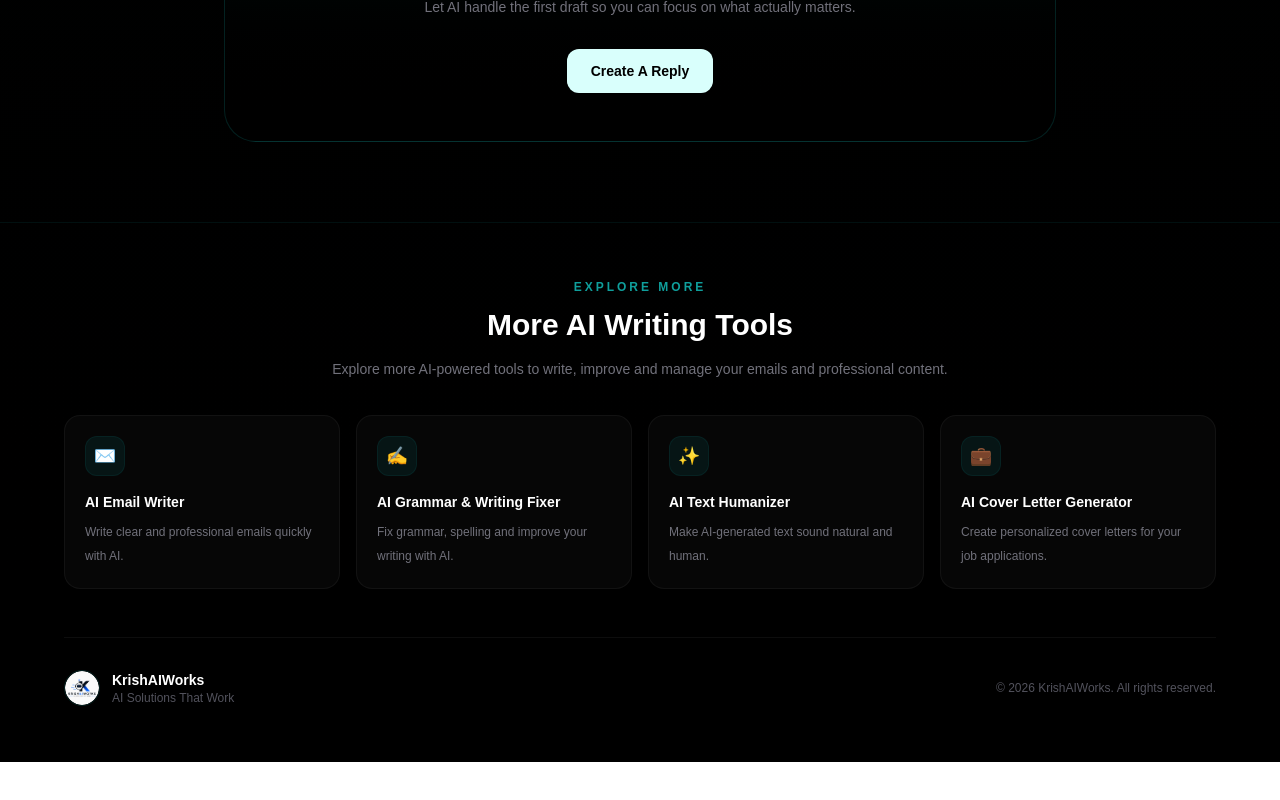
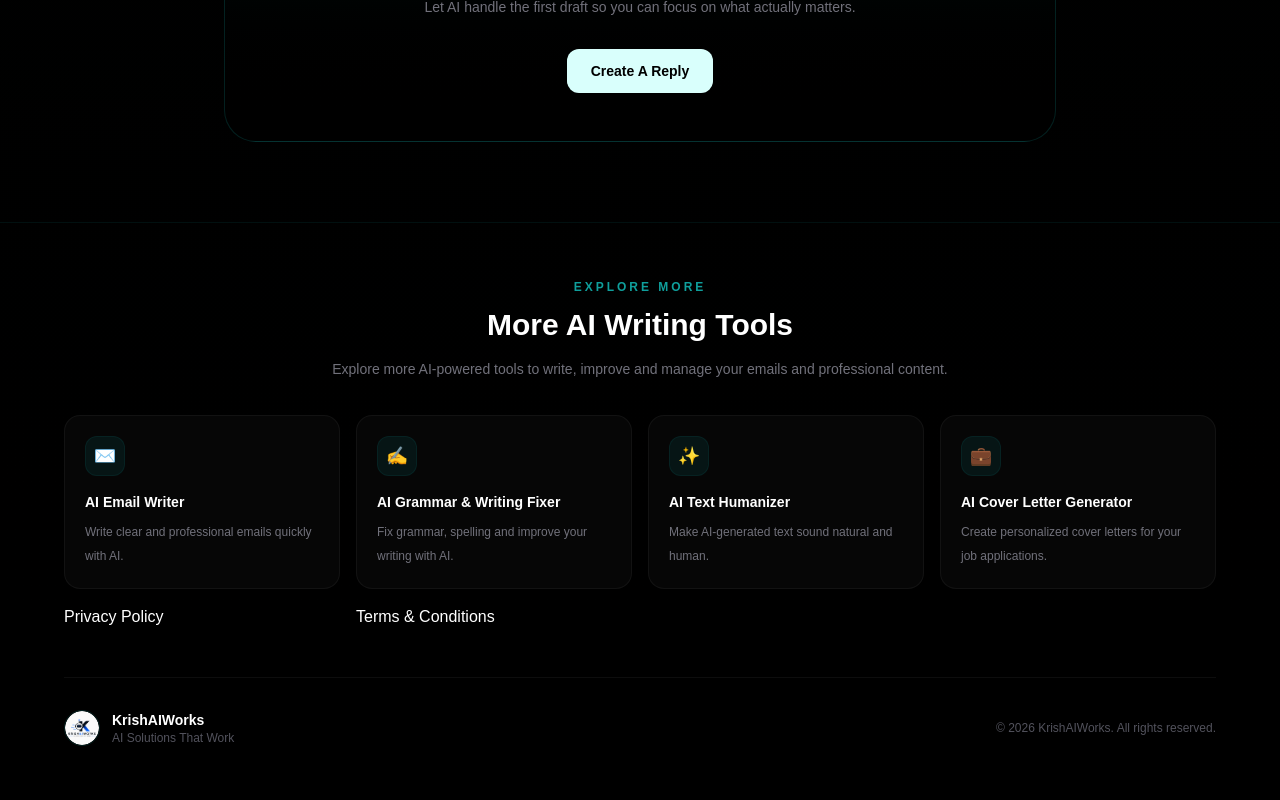
Before and after one commit to selfindependentkartik8-alt/ai-email-reply-generator, a Next.js app: page / in a window 1280 px wide. Shown: the part 3219-4019 px from the top of the page. Before the commit the page ends 3981 px from the top, so only its background shows below. Built offline with nearby package versions, Linux system fonts and the light colour scheme.

Commit message:
Add Privacy Policy and Terms links

```diff
--- a/app/page.tsx
+++ b/app/page.tsx
@@ -802,7 +802,19 @@ export default function Home() {
           </p>
 
         </a>
+<a
+  href="/privacy-policy"
+  className="transition hover:text-violet-300"
+>
+  Privacy Policy
+</a>
 
+<a
+  href="/terms-and-conditions"
+  className="transition hover:text-violet-300"
+>
+  Terms & Conditions
+</a>
       </div>
 
     </div>
```
